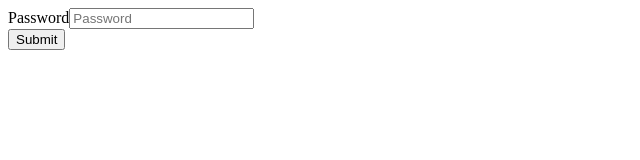
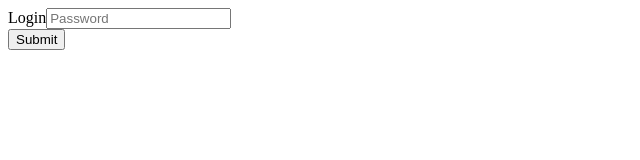
Before and after one commit to uniibu/nginx-vhost-manager, a Nuxt app: page / in a window 1280 px wide. Shown: the top 160 px of the page, without its empty margins (0-640 px from the left). Built offline with nearby package versions, Linux system fonts and the light colour scheme.

Commit message:
Add Login

```diff
--- a/assets/scss/base/_customize.scss
+++ b/assets/scss/base/_customize.scss
@@ -70,6 +70,7 @@ body
   color: #333333;
   min-height: 100vh;
   align-items: center;
+  text-align: center;
   padding-top: 10%;
   margin: auto;
 }
--- a/components/AppAuth.vue
+++ b/components/AppAuth.vue
@@ -7,7 +7,7 @@
             <div class="card-body">
               <form>
                 <div class="form-group">
-                  <label for="InputPassword1">Password</label>
+                  <label for="InputPassword1">Login</label>
                   <input
                     id="InputPassword"
                     type="password"
@@ -23,6 +23,5 @@
         </div>
       </div>
     </div>
-
   </div>
 </template>
```
